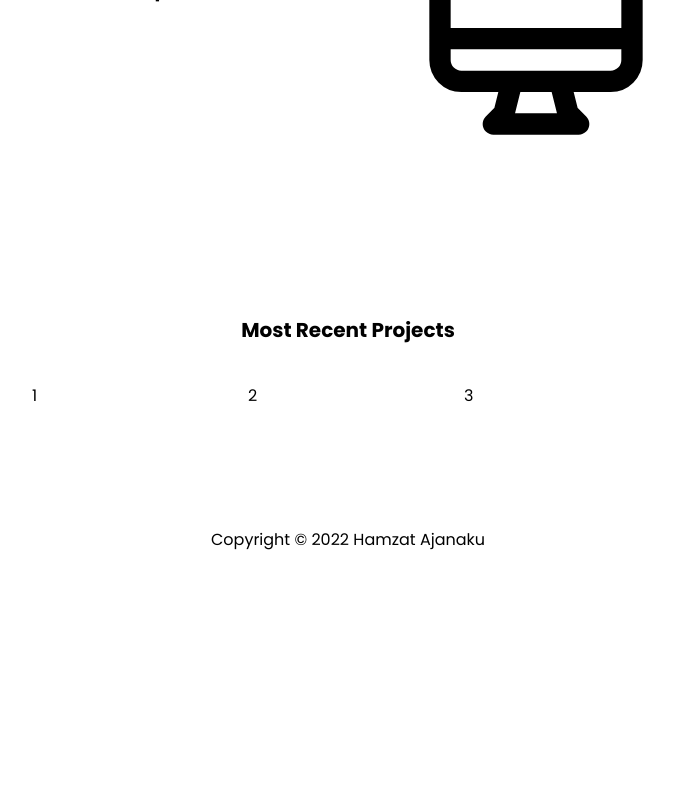
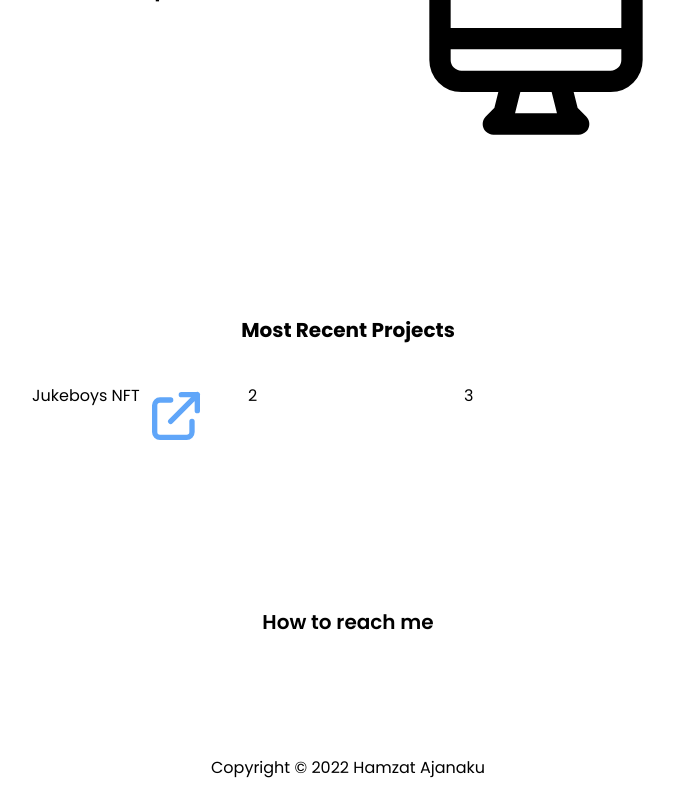
Before and after one commit to hamzat06/portfolio, a React (Create React App) app: page / in a window 1280 px wide. Shown: the part 1084-1884 px from the top of the page, without its empty margins (292-966 px from the left). Before the commit the page ends 1656 px from the top, so only its background shows below. Built offline with nearby package versions, Linux system fonts and the light colour scheme.

Commit message:
building the work component

```diff
--- a/src/App.js
+++ b/src/App.js
@@ -4,6 +4,7 @@ import { Hero } from "./components/Hero";
 import { Services } from "./components/Services";
 import { About } from "./components/About";
 import { Work } from "./components/Work";
+import { Contact } from "./components/Contact";
 import { Footer } from "./components/Footer";
 
 class App extends Component {
@@ -29,6 +30,7 @@ class App extends Component {
                     <Services />
                     <About />
                     <Work />
+                    <Contact />
                 </div>
                 <Footer />
             </div>
--- a/src/components/Contact.js
+++ b/src/components/Contact.js
@@ -0,0 +1,11 @@
+export const Contact = () => {
+    return (
+        <section className="py-20">
+            <div>
+                <h2 className="text-center font-semibold text-xl">
+                    How to reach me
+                </h2>
+            </div>
+        </section>
+    );
+};
--- a/src/components/Work.js
+++ b/src/components/Work.js
@@ -1,3 +1,5 @@
+import LinkIcon from "../assets/icons/link.svg";
+
 export const Work = () => {
     return (
         <section className="py-20">
@@ -6,7 +8,12 @@ export const Work = () => {
                     Most Recent Projects
                 </h2>
                 <div className="grid grid-cols-3 gap-4">
-                    <div>1</div>
+                    <a href="/">
+                        <div className="flex">
+                            <h3>Jukeboys NFT</h3>
+                            <img alt="" src={LinkIcon} className="ml-1 w-16" />
+                        </div>
+                    </a>
                     <div>2</div>
                     <div>3</div>
                 </div>
```
Also changed, not shown: src/assets/icons/link.svg (added).
